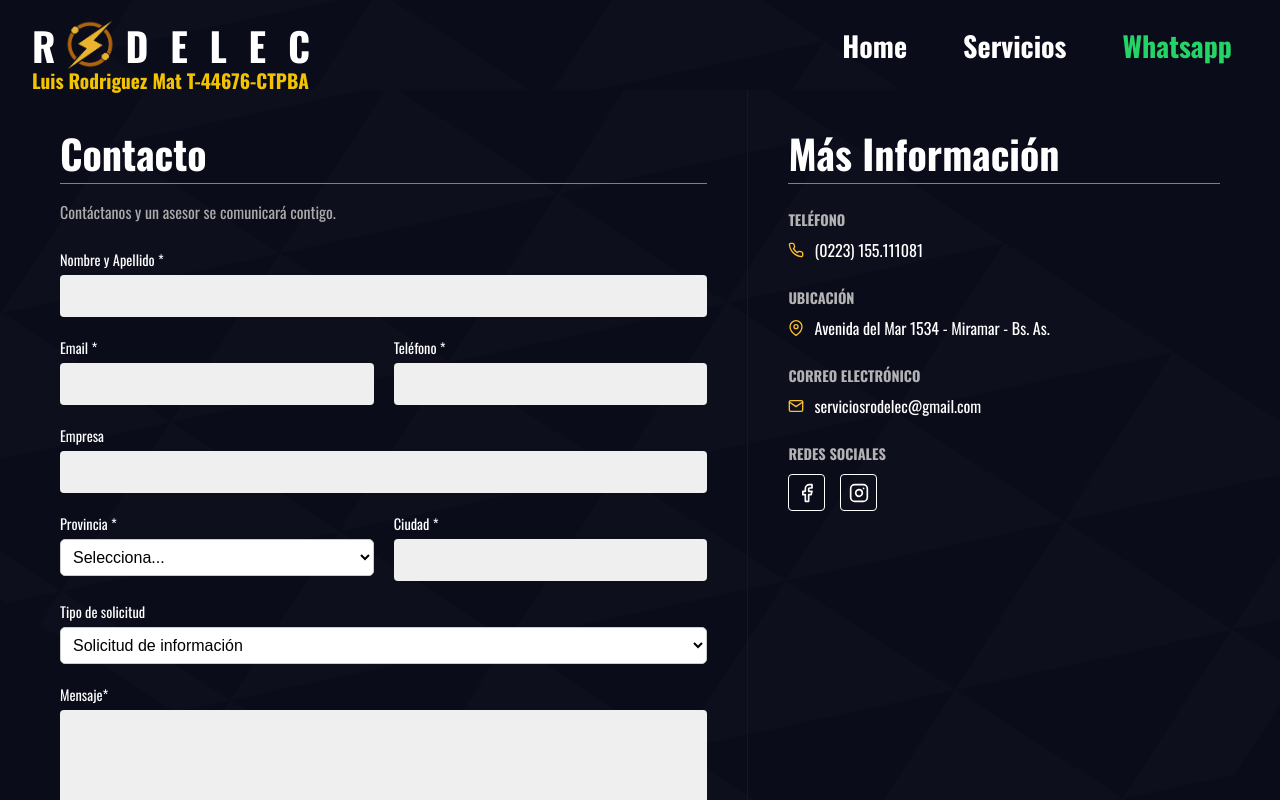
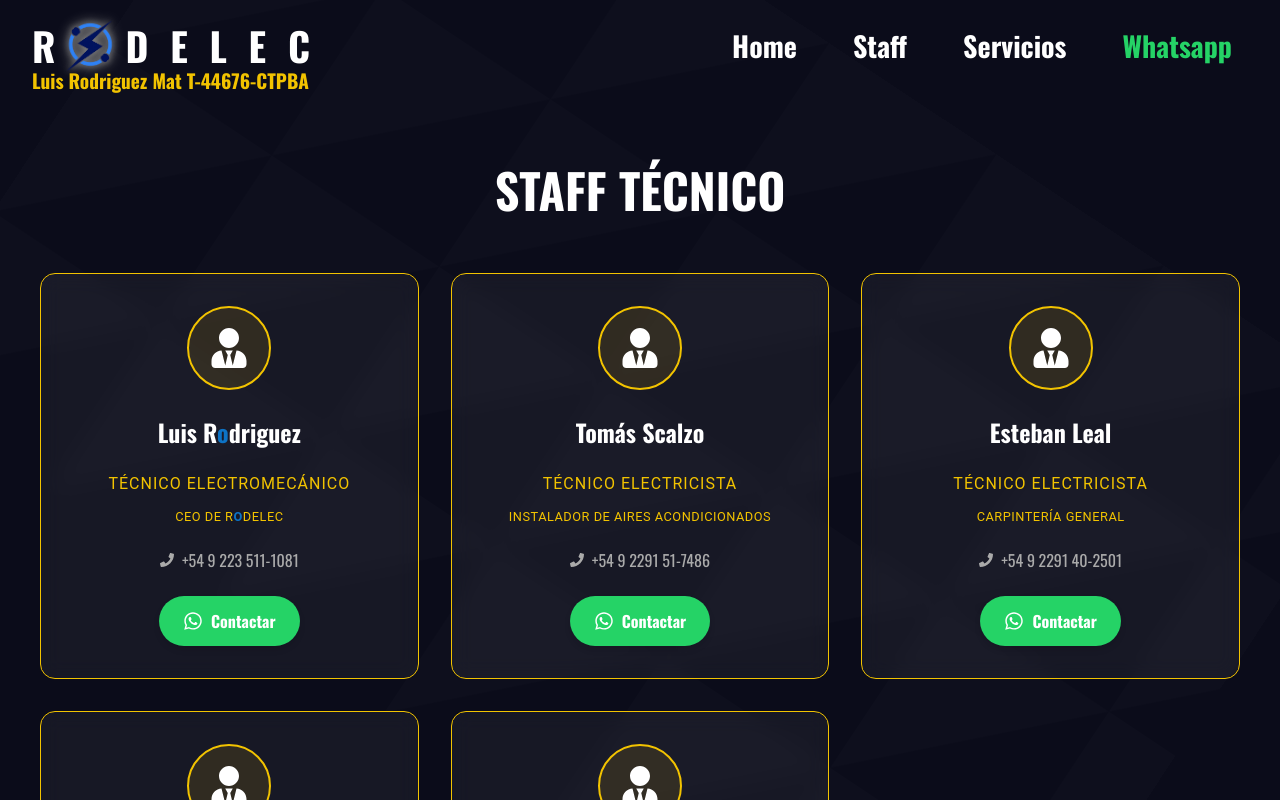
Before and after one commit to theMarroc/rodelec, a React (Vite) app: page /staff in a window 1280 px wide. Shown: the top 800 px of the page. Built offline with nearby package versions, Linux system fonts and the light colour scheme.

Commit message:
V 5 Rodelec

```diff
--- a/src/App.jsx
+++ b/src/App.jsx
@@ -10,6 +10,8 @@ import Carousel from "./components/Carousel";
 import Services from "./components/Services";
 import FooterForm from "./components/FooterForm";
 import Footer from "./components/Footer";
+import Slider from "./components/Slider";
+import Staff from "./components/Staff";
 
 const backgroundAnimation = keyframes`
   from { transform: rotate(0deg) scale(1); }
@@ -59,14 +61,15 @@ function App() {
             element={
               <>
                 <Carousel />
+                {/* <Slider /> */}
                 <Services />
               </>
             }
           />
           <Route path="/services" element={<Services />} />
+          <Route path="/staff" element={<Staff />} />
         </Routes>
 
-        <FooterForm />
         <Footer />
       </BrowserRouter>
     </ThemeProvider>
--- a/src/components/Footer.jsx
+++ b/src/components/Footer.jsx
@@ -23,7 +23,7 @@ const FooterWrapper = styled.footer`
 const Logo = styled.div`
   display: flex;
   align-items: center;
-  font-size: 1.2rem;
+  font-size: 2.2rem;
   color: ${({ theme }) => theme.text};
   font-weight: bold;
   justify-content: center;
@@ -42,7 +42,9 @@ const Span = styled.span`
   gap: 0.3rem;
 
   img {
-    height: 40px;
+    filter: drop-shadow(0 0 3px grey)
+            drop-shadow(0 0 6px grey);
+    height: 45px;
     width: auto;
     vertical-align: middle;
   }
@@ -55,7 +57,7 @@ const Footer = () => {
       <Logo>
         {/* <Text>Derechos reservados:</Text> */}
         <Span>
-          R<img src="/logo-rodelec-alt.png" alt="logo" />O D E L E C
+          R<img src="/logo-rodelec.png" alt="logo" />O D E L E C
         </Span>
       </Logo>
     </FooterWrapper>
--- a/src/components/FooterForm.jsx
+++ b/src/components/FooterForm.jsx
@@ -58,7 +58,7 @@ const FooterForm = () => {
       <ContentWrapper>
         {/* <Padder> */}
         <ContactSection>
-          <Title>Contacto</Title>
+          <Title>Contacto vía Email</Title>
           <Subtitle>Contáctanos y un asesor se comunicará contigo.</Subtitle>
 
           <Form ref={formRef} onSubmit={sendEmail}>
--- a/src/components/Header.jsx
+++ b/src/components/Header.jsx
@@ -21,12 +21,12 @@ const Header = ({ isDark, toggleTheme }) => {
       <GlobalStyle />
 
       <Logo>
-        R<img src="/logo-rodelec-alt.png" alt="logo" />D E L E C
+        R<img src="/logo-rodelec.png" alt="logo" />D E L E C
       </Logo>
 
       <SubHeader>Luis Rodriguez Mat T-44676-CTPBA</SubHeader>
 
-   {/* <ThemeButton onClick={toggleTheme}>
+      {/* <ThemeButton onClick={toggleTheme}>
         {isDark ? <FaLightbulb size={20} /> : <FaRegLightbulb size={20} />}
       </ThemeButton> */}
 
@@ -40,6 +40,9 @@ const Header = ({ isDark, toggleTheme }) => {
         <ul>
           <li>
             <Link to="/" onClick={() => setMenuOpen(false)}>Home</Link>
+          </li>
+          <li>
+            <Link to="/Staff" onClick={() => setMenuOpen(false)}>Staff</Link>
           </li>
           <li>
             <Link to="/Services" onClick={() => setMenuOpen(false)}>Servicios</Link>
@@ -104,9 +107,14 @@ const Logo = styled.div`
   color: ${({ theme }) => theme.text};
   font-weight: bold;
   letter-spacing: 0.15em;
+  @media (max-width: 768px) {
+    letter-spacing: 0.22em;
+  }
 
   img {
     height: 40px;
+    filter: drop-shadow(0 0 3px grey)
+            drop-shadow(0 0 6px grey);
     @media (min-width: 768px) {
       height: 58px;
       padding-right: 6px;
@@ -121,6 +129,7 @@ const SubHeader = styled.p`
   font-size: 0.77em;
   font-weight: bold;
   color: ${({ theme }) => theme.border};
+
 
   @media (min-width: 768px) {
     font-size: 0.69em;
--- a/src/components/Services.jsx
+++ b/src/components/Services.jsx
@@ -1,6 +1,7 @@
 // Services.jsx
 import React, { useState } from "react";
 import styled, { createGlobalStyle, keyframes } from "styled-components";
+import FooterForm from "./FooterForm";
 
 const GlobalStyle = createGlobalStyle`
   @import url('https://fonts.googleapis.com/css2?family=Lobster&family=Oswald:wght@200..700&display=swap');
@@ -89,6 +90,7 @@ const Services = () => {
   };
 
   return (
+    <div>
       <Wrapper>
         {/* <BottomOverlay /> */}
         <Header>
@@ -128,8 +130,9 @@ const Services = () => {
 
           <Image src={servicesData[current].image} alt={servicesData[current].title} />
         </Content>
-
       </Wrapper>
+      <FooterForm />
+    </div >
   );
 };
 
--- a/src/components/Slider.jsx
+++ b/src/components/Slider.jsx
@@ -42,7 +42,7 @@ const Logo = styled.div`
   user-select: none;
 `;
 
-const InfiniteCarousel = () => {
+const Slider = () => {
   const logos = ["Sponsor 1", "Sponsor 2", "Sponsor 3", "Sponsor 4", "Sponsor 5", "Sponsor 6", "Sponsor 7", "Sponsor 8", "Sponsor 9", "Sponsor 10"];
 
   return (
@@ -57,4 +57,4 @@ const InfiniteCarousel = () => {
   );
 };
 
-export default InfiniteCarousel;
+export default Slider;
--- /dev/null
+++ b/src/components/Staff.jsx
@@ -0,0 +1,208 @@
+import React, { useEffect, useState } from "react";
+import styled from "styled-components";
+import { FaWhatsapp, FaPhone, FaUserTie } from "react-icons/fa";
+
+const message = encodeURIComponent(
+    "Me contacto desde RODELEC.com para una consulta personalizada."
+);
+const staffData = [
+    {
+        id: "luis",
+        isLead: true,
+        name: (
+            <>
+                Luis R<span style={{ color: "#0d73c5" }}>o</span>driguez
+            </>
+        ), role: "Técnico Electromecánico", role2: (
+            <>
+                CEO de R<span style={{ color: "#0d73c5", fontWeight: "bolder" }}>O</span>DELEC
+            </>
+        ), phone: "+54 9 223 511-1081", whatsapp: `2235111081`
+    },
+    { name: "Tomás Scalzo", role: "Técnico Electricista", role2: "Instalador de aires acondicionados", phone: "+54 9 2291 51-7486", whatsapp: `2291517486` },
+    { name: "Gastón Ferreira", role: "Técnico Electricista", role2: "Supervisor de Obra", phone: "+54 9 2291 41-0530", whatsapp: `2291410530` },
+    { name: "Mariano Gavilán", role: "Técnico Electricista", role2: "Mantenimiento General", phone: "+54 9 223 622-0217", whatsapp: `2236220217` },
+    { name: "Esteban Leal", role: "Técnico Electricista", role2: "Carpintería General", phone: "+54 9 2291 40-2501", whatsapp: `2291402501` }
+    // ,{ name: "Marco Scalzo", role: "Técnico Especialista", phone: "+54 9 2291 51-2866", whatsapp: `2291512866` },
+];
+
+const StaffSection = styled.section`
+  padding: 4rem 1rem;
+  background-color: transparent;
+  display: flex;
+  flex-direction: column;
+  align-items: center;
+`;
+
+const Title = styled.h2`
+  font-family: 'Oswald', sans-serif;
+  font-size: 3rem;
+  color: ${({ theme }) => theme.text};
+  margin-bottom: 3rem;
+  margin-top: 0rem;
+  text-transform: uppercase;
+  text-align: center;
+  text-shadow: ${({ theme }) => theme.shadow};
+`;
+
+const Grid = styled.div`
+  display: grid;
+  grid-template-columns: repeat(auto-fit, minmax(280px, 1fr));
+  gap: 2rem;
+  width: 100%;
+  max-width: 1200px;
+`;
+
+const UserCard = styled.div`
+  background: rgba(255, 255, 255, 0.05);
+  backdrop-filter: blur(10px);
+  border: 1px solid ${({ theme }) => theme.border};
+  border-radius: 15px;
+  padding: 2rem;
+  display: flex;
+  flex-direction: column;
+  align-items: center;
+  transition: transform 0.3s ease, box-shadow 0.3s ease;
+  position: relative;
+  overflow: hidden;
+
+  &:hover {
+    transform: translateY(-5px);
+    box-shadow: 0 10px 20px rgba(0, 0, 0, 0.2);
+    border-color: ${({ theme }) => theme.hover};
+  }
+
+  &::before {
+    content: '';
+    position: absolute;
+    top: 0;
+    left: 0;
+    width: 4px;
+    height: 100%;
+  }
+`;
+
+const Avatar = styled.div`
+  width: 80px;
+  height: 80px;
+  background: ${({ theme }) => theme.buttonBackground};
+  border-radius: 50%;
+  display: flex;
+  align-items: center;
+  justify-content: center;
+  margin-bottom: 1rem;
+  border: 2px solid ${({ theme }) => theme.subText};
+  color: ${({ theme }) => theme.text};
+  font-size: 2.5rem;
+`;
+
+const Name = styled.h3`
+  font-family: 'Oswald', sans-serif;
+  font-size: 1.5rem;
+  color: ${({ theme }) => theme.text};
+  margin: 0.5rem 0;
+  text-align: center;
+`;
+
+const Role = styled.p`
+  font-family: 'Roboto', sans-serif;
+  color: ${({ theme }) => theme.subText};
+  font-size: 1rem;
+  margin-bottom: 1rem;
+  text-transform: uppercase;
+  letter-spacing: 1px;
+`;
+const Role2 = styled.p`
+  font-family: 'Roboto', sans-serif;
+  color: ${({ theme }) => theme.subText};
+  font-size: 0.8rem;
+  margin-bottom: 1rem;
+  margin-top: 0rem;
+  text-transform: uppercase;
+  letter-spacing: 0.5px;
+`;
+
+const InfoRow = styled.div`
+  display: flex;
+  align-items: center;
+  gap: 0.5rem;
+  margin-top: 0.5rem;
+  color: ${({ theme }) => theme.greyAndBlack}; // Usando un color legible del tema
+`;
+
+const WhatsAppButton = styled.a`
+  display: flex;
+  align-items: center;
+  gap: 0.5rem;
+  background-color: ${({ theme }) => theme.whatsapp};
+  color: #fff;
+  padding: 0.8rem 1.5rem;
+  border-radius: 50px;
+  text-decoration: none;
+  font-weight: bold;
+  margin-top: 1.5rem;
+  transition: transform 0.2s, background-color 0.2s;
+  box-shadow: 0 4px 6px rgba(0,0,0,0.1);
+
+  &:hover {
+    transform: scale(1.05);
+    background-color: #1ebc57;
+    color: #fff;
+  }
+`;
+
+const shuffleExceptLead = (array) => {
+    const lead = array.find(item => item.isLead);
+    const rest = array.filter(item => !item.isLead);
+
+    for (let i = rest.length - 1; i > 0; i--) {
+        const j = Math.floor(Math.random() * (i + 1));
+        [rest[i], rest[j]] = [rest[j], rest[i]];
+    }
+
+    return lead ? [lead, ...rest] : rest;
+};
+
+
+const Staff = () => {
+
+    const [OrderedStaff, setOrderedStaff] = useState([]);
+
+    useEffect(() => {
+        setOrderedStaff(shuffleExceptLead(staffData));
+    }, []);
+
+    return (
+        <StaffSection id="staff">
+            <Title>Staff Técnico</Title>
+            <Grid>
+                {OrderedStaff.map((staff) => (
+                    <UserCard key={staff.name}>
+                        <Avatar>
+                            <FaUserTie />
+                        </Avatar>
+                        <Name>{staff.name}</Name>
+                        <Role>{staff.role}</Role>
+                        <Role2>{staff.role2}</Role2>
+
+                        <InfoRow>
+                            <FaPhone size={14} />
+                            <span>{staff.phone}</span>
+                        </InfoRow>
+
+                        <WhatsAppButton
+                            href={`https://wa.me/${staff.whatsapp}?text=${message}`}
+                            target="_blank"
+                            rel="noopener noreferrer"
+                        >
+                            <FaWhatsapp size={20} />
+                            Contactar
+                        </WhatsAppButton>
+                    </UserCard>
+                ))}
+            </Grid>
+        </StaffSection>
+    );
+};
+
+export default Staff;
```
Lines whose indentation alone changed are shown as unchanged.
